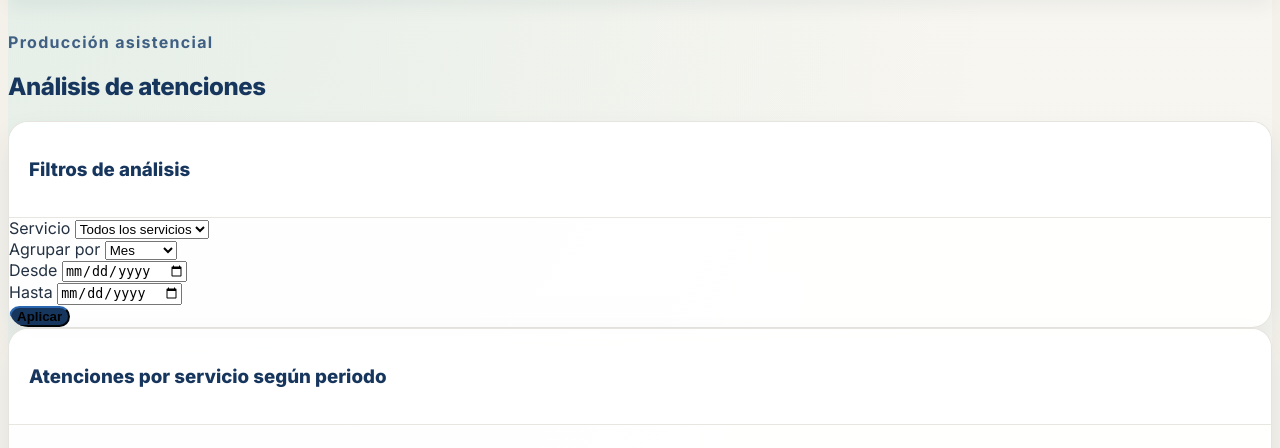
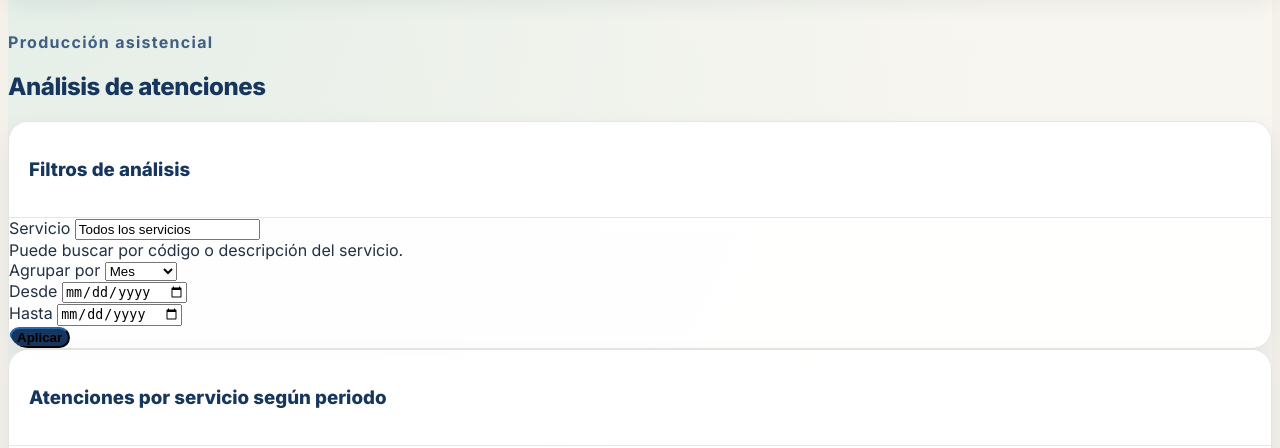
Before and after one commit to c4nut8/lemonpie, a Flask app: page /atenciones in a window 1280 px wide. Shown: the part 341-789 px from the top of the page. Run offline with Flask 3, Linux system fonts and the light colour scheme; some libraries are stand-ins or nearby versions.

Commit message:
Agrega busqueda de servicios por codigo y descripcion

```diff
--- a/static/js/atenciones.js
+++ b/static/js/atenciones.js
@@ -163,26 +163,73 @@
     });
 }
 
-let chartServicioTiempo = null;
+let serviciosDisponibles = [];
 
 async function cargarListaServicios() {
     const data = await obtenerDatos("/api/lista-servicios");
-    const select = document.getElementById("filtroServicio");
 
-    select.innerHTML = `<option value="TODOS">Todos los servicios</option>`;
+    serviciosDisponibles = data;
+
+    const datalist = document.getElementById("listaServicios");
+    datalist.innerHTML = "";
 
     data.forEach(item => {
         const option = document.createElement("option");
-        option.value = item.cod_servicio;
-        option.textContent = item.servicio_label;
-        select.appendChild(option);
+        option.value = item.servicio_label;
+        datalist.appendChild(option);
     });
+}
+function obtenerServicioSeleccionado() {
+    const textoBuscado = document.getElementById("buscadorServicio").value.trim().toLowerCase();
+    const inputHidden = document.getElementById("filtroServicio");
+
+    if (
+        textoBuscado === "" ||
+        textoBuscado === "todos" ||
+        textoBuscado === "todos los servicios"
+    ) {
+        inputHidden.value = "TODOS";
+        return {
+            codigo: "TODOS",
+            texto: "Todos los servicios"
+        };
+    }
+
+    const servicioEncontrado = serviciosDisponibles.find(item => {
+        const codigo = String(item.cod_servicio || "").toLowerCase();
+        const descripcion = String(item.descripcion_servicio || "").toLowerCase();
+        const label = String(item.servicio_label || "").toLowerCase();
+
+        return (
+            label === textoBuscado ||
+            codigo === textoBuscado ||
+            descripcion === textoBuscado ||
+            label.includes(textoBuscado)
+        );
+    });
+
+    if (servicioEncontrado) {
+        inputHidden.value = servicioEncontrado.cod_servicio;
+
+        return {
+            codigo: servicioEncontrado.cod_servicio,
+            texto: servicioEncontrado.servicio_label
+        };
+    }
+
+    inputHidden.value = "TODOS";
+
+    return {
+        codigo: "TODOS",
+        texto: "Todos los servicios"
+    };
 }
 
 async function crearGraficoServicioTiempo() {
-    const servicio = document.getElementById("filtroServicio").value;
-    const servicioSelect = document.getElementById("filtroServicio");
-    const servicioTexto = servicioSelect.options[servicioSelect.selectedIndex].text;
+    const servicioSeleccionado = obtenerServicioSeleccionado();
+
+    const servicio = servicioSeleccionado.codigo;
+    const servicioTexto = servicioSeleccionado.texto;
 
     const granularidad = document.getElementById("filtroGranularidad").value;
     const fechaInicio = document.getElementById("fechaInicio").value;
--- a/templates/atenciones.html
+++ b/templates/atenciones.html
@@ -19,10 +19,24 @@
 
             <div class="col-md-4">
                 <label class="form-label">Servicio</label>
-                <select id="filtroServicio" class="form-select">
-                    <option value="TODOS">Todos los servicios</option>
-                </select>
+                <input
+                type="text"
+                id="buscadorServicio"
+                class="form-control"
+                list="listaServicios"
+                placeholder="Escriba código o nombre del servicio"
+                value="Todos los servicios"
+                >
+
+                <datalist id="listaServicios"></datalist>
+
+                <input type="hidden" id="filtroServicio" value="TODOS">
+
+                <div class="form-hint">
+                    Puede buscar por código o descripción del servicio.
             </div>
+        </div>
+    </div>
 
             <div class="col-md-2">
                 <label class="form-label">Agrupar por</label>
@@ -174,5 +188,5 @@
 {% endblock %}
 
 {% block scripts %}
-<script src="{{ url_for('static', filename='js/atenciones.js') }}"></script>
+<script src="{{ url_for('static', filename='js/atenciones.js') }}?v=3"></script>
 {% endblock %}
```
